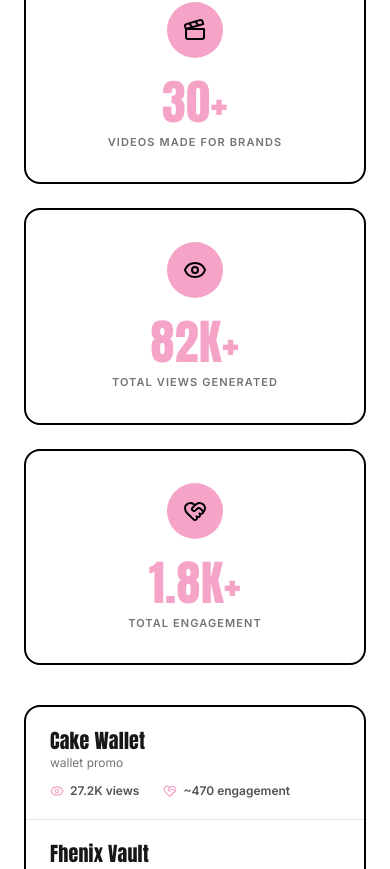
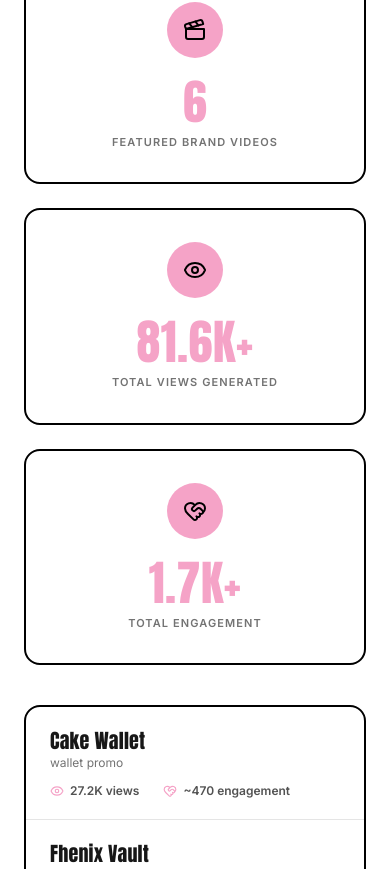
Before and after one commit to vanshueth/vanshu-eth, a React (Vite) app: page / in a window 390 px wide. Shown: the part 8046-8915 px from the top of the page. Built offline with nearby package versions, Linux system fonts and the light colour scheme; a web font is replaced by a local one.

Commit message:
Honest video stats, tighter photo-text alignment

```diff
--- a/src/sections/CaseStudy.tsx
+++ b/src/sections/CaseStudy.tsx
@@ -11,9 +11,9 @@ const videos = [
 ];
 
 const totals = [
-  { icon: Clapperboard, value: '30+', label: 'videos made for brands' },
-  { icon: Eye, value: '82K+', label: 'total views generated' },
-  { icon: HeartHandshake, value: '1.8K+', label: 'total engagement' },
+  { icon: Clapperboard, value: '6', label: 'featured brand videos' },
+  { icon: Eye, value: '81.6K+', label: 'total views generated' },
+  { icon: HeartHandshake, value: '1.7K+', label: 'total engagement' },
 ];
 
 export default function CaseStudy() {
--- a/src/sections/WhoAmI.tsx
+++ b/src/sections/WhoAmI.tsx
@@ -47,7 +47,7 @@ export default function WhoAmI() {
               <img
                 src={cutout}
                 alt="Vanshika"
-                className="relative z-10 w-full"
+                className="relative z-10 w-full lg:-mr-16"
               />
               {/* soft ground shadow */}
               <div className="absolute bottom-1 left-1/2 z-0 h-10 w-4/5 -translate-x-1/2 rounded-full bg-pink-brand/30 blur-xl" />
@@ -59,7 +59,7 @@ export default function WhoAmI() {
               whileInView={{ opacity: 1, y: 0 }}
               viewport={{ once: true }}
               transition={{ duration: 0.7, delay: 0.25 }}
-              className="lg:ml-auto lg:max-w-[540px]"
+              className="lg:-ml-16 lg:max-w-[540px]"
             >
               <p className="text-sm leading-relaxed text-neutral-300 sm:text-base">
                 I&apos;m the person who can actually give your project real visibility. I make video
```
